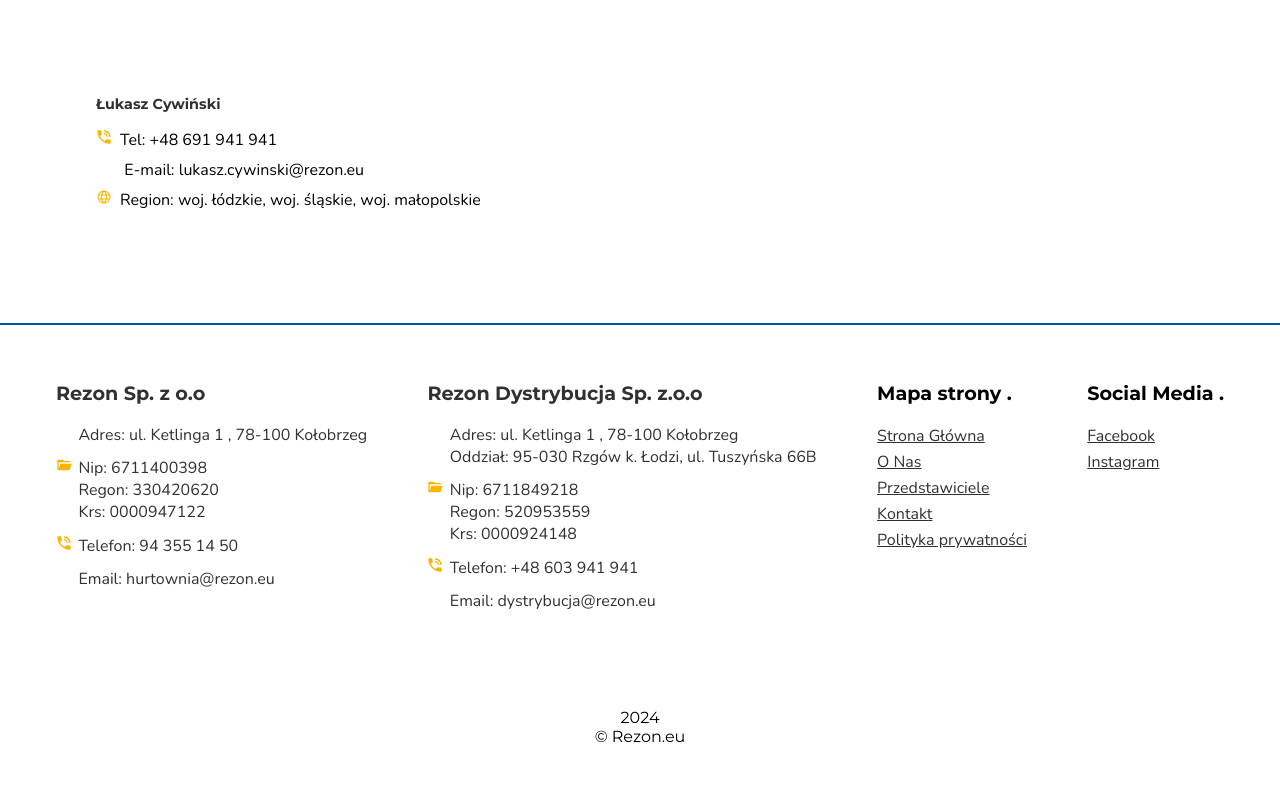
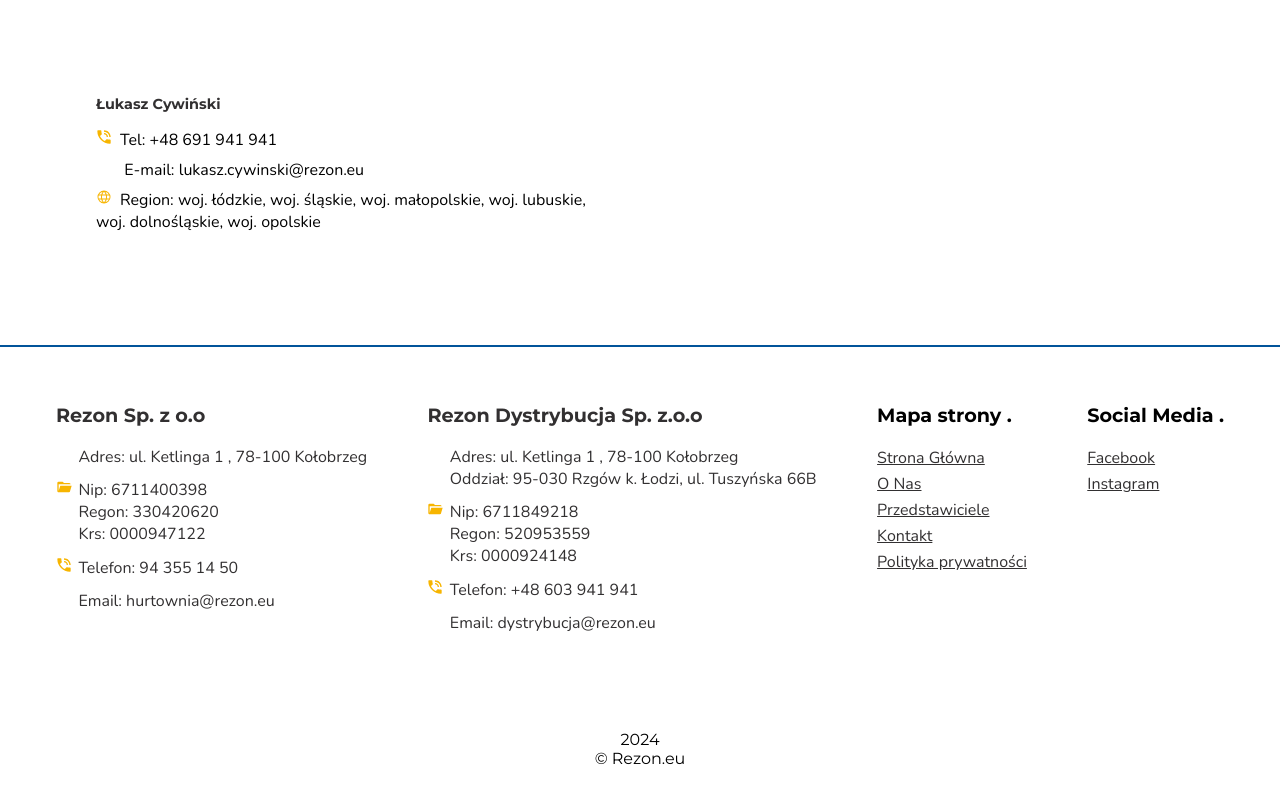
Before and after one commit to marcinzygan/rezon-product-catalogue, a Next.js app: page /handlowcy in a window 1280 px wide. Shown: the part 2339-3139 px from the top of the page. Before the commit the page ends 3117 px from the top, so only its background shows below. Built offline with nearby package versions, Linux system fonts and the light colour scheme; some icons are missing.

Commit message:
changed handlowcy content

```diff
--- a/src/pages/handlowcy.js
+++ b/src/pages/handlowcy.js
@@ -176,7 +176,8 @@ const handlowcy = () => {
           </p>
           <p className={classes.icon__container}>
             <Icon icon="ph:globe" className={classes.icon} />
-            Region: woj. łódzkie, woj. śląskie, woj. małopolskie
+            Region: woj. łódzkie, woj. śląskie, woj. małopolskie, woj. lubuskie,
+            woj. dolnośląskie, woj. opolskie
           </p>
         </div>
       </div>
```
